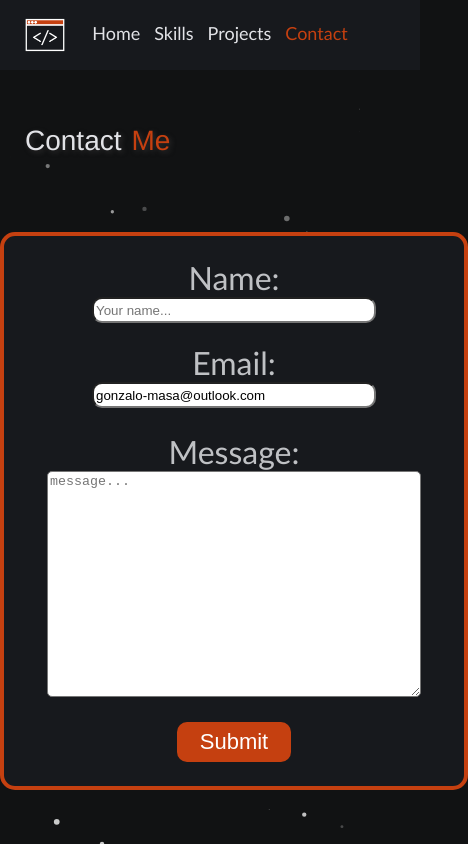
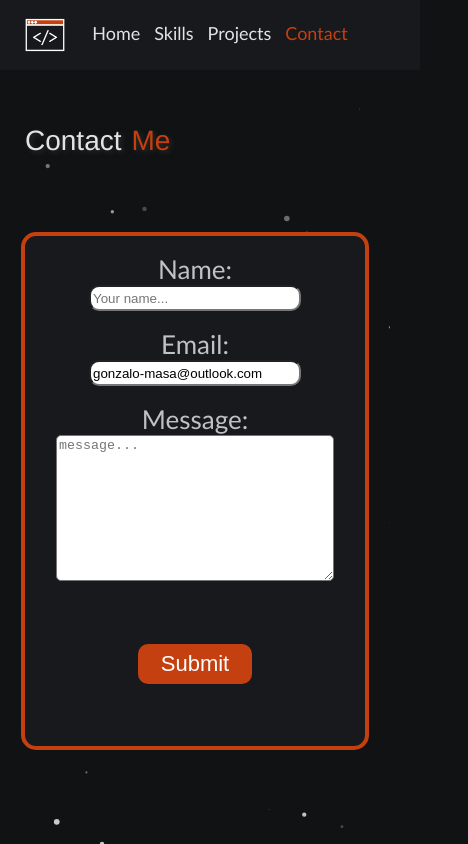
Before and after one commit to gonzalo00913/Portfolio-React, a React (Create React App) app: page /contact in a window 390 px wide. Shown: the whole page, 468 px wide, since content can reach past the window. Built offline with nearby package versions, Linux system fonts and the light colour scheme; a web font is replaced by a local one.

Commit message:
responsive contacto

```diff
--- a/src/componentes/Contacto/styleContacto.css
+++ b/src/componentes/Contacto/styleContacto.css
@@ -2,100 +2,9 @@
     color: rgb(197, 64, 16);
 }
 
-.loader {
-    font-size: 148px;
-    margin-top: 400px;
-    display: inline-block;
-    font-family: Arial, Helvetica, sans-serif;
-    font-weight: bold;
-    color: rgba(197, 64, 16, 0.313);
-    letter-spacing: 2px;
-    position: relative;
-    box-sizing: border-box;
-  }
-
-  .loader::after {
-    content: 'In progress';
-    position: absolute;
-    left: 0;
-    top: 0;
-    color: #263238;
-    text-shadow: 0 0 2px #FFF, 0 0 1px #FFF, 0 0 1px #FFF;
-    width: 100%;
-    height: 100%;
-    overflow: hidden;
-    box-sizing: border-box;
-    animation: animloader 6s linear infinite;
-  }
-
-  @keyframes animloader {
-    0% {
-      height: 100%;
-    }
-
-    100% {
-      height: 0%;
-    }
-  }
-
 
   /*Inicio Responsive*/
-@media screen and (max-width: 300px) {
-  .loader {
-    font-size: 20px;
-    margin-top: 100px;
-    display: inline-block;
-    font-family: Arial, Helvetica, sans-serif;
-    font-weight: bold;
-    color: rgba(197, 64, 16, 0.313);
-    letter-spacing: 2px;
-    position: relative;
-    box-sizing: border-box;
-    margin: auto;
-  }
-  .loader::after {
-    content: 'In progress';
-    position: absolute;
-    left: 0;
-    top: 0;
-    color: #263238;
-    text-shadow: 0 0 2px #FFF, 0 0 1px #FFF, 0 0 1px #FFF;
-    width: 100%;
-    height: 100%;
-    overflow: hidden;
-    box-sizing: border-box;
-    animation: animloader 6s linear infinite;
-  }
-}
 
-@media screen and (min-width: 301px) and (max-width: 570px) {
-  .loader {
-    font-size:3.2rem;
-    margin-top: 100px;
-    display: inline-block;
-    font-family: Arial, Helvetica, sans-serif;
-    font-weight: bold;
-    color: rgba(197, 64, 16, 0.313);
-    letter-spacing: 2px;
-    position: relative;
-    box-sizing: border-box;
-
-  }
-  .loader::after {
-    content: 'In progress';
-    position: absolute;
-    left: 0;
-    top: 0;
-    color: #263238;
-    text-shadow: 0 0 2px #FFF, 0 0 1px #FFF, 0 0 1px #FFF;
-    width: 100%;
-    height: 100%;
-    overflow: hidden;
-    box-sizing: border-box;
-    animation: animloader 6s linear infinite;
-  }
-
-}
 
 .contenedor-email{
 
@@ -181,3 +90,126 @@ input{
     transform: translateY(0);
   }
 }
+
+@media screen and (max-width: 300px) {
+  .container-neb{
+
+    width: 250px;
+    height: 440px;
+    margin: auto;
+
+
+  }
+
+  .container-name{
+    display: flex;
+    flex-direction: column;
+    font-size: 22px;
+    margin-top: 12px;
+
+  }
+  .container-email{
+    display: flex;
+    flex-direction: column;
+    font-size: 22px;
+    margin-top: 12px;
+  }
+
+  .container-mensaje{
+    display: flex;
+    flex-direction: column;
+    font-size: 22px;
+    margin-top: 12px;
+  }
+
+  .textarea{
+    height: 140px;
+    margin: 14px;
+    border-radius: 5px;
+    width: 80%;
+    margin: auto;
+  }
+  input{
+    margin: auto;
+
+    width: 60%;
+    border-radius: 10px;
+    height: 20px;
+
+  }
+
+  .buton{
+    width: 7.1rem;
+    margin: auto;
+    background-color:rgb(197, 64, 16) ;
+    color:white;
+    border: none;
+    border-radius: 10px;
+    height: 40px;
+    font-size: 22px;
+
+  }
+
+
+}
+
+@media screen and (min-width: 301px) and (max-width: 500px) {
+  .container-neb{
+
+    width:340px;
+    height: 510px;
+    margin: auto;
+
+
+  }
+
+  .container-name{
+    display: flex;
+    flex-direction: column;
+    font-size: 26px;
+    margin-top: 17px;
+
+  }
+  .container-email{
+    display: flex;
+    flex-direction: column;
+    font-size: 26px;
+    margin-top: 17px;
+  }
+
+  .container-mensaje{
+    display: flex;
+    flex-direction: column;
+    font-size: 26px;
+    margin-top: 17px;
+  }
+
+  .textarea{
+    height: 140px;
+    margin: 14px;
+    border-radius: 5px;
+    width: 80%;
+    margin: auto;
+  }
+  input{
+    margin: auto;
+
+    width: 60%;
+    border-radius: 10px;
+    height: 20px;
+
+  }
+
+  .buton{
+    width: 7.1rem;
+    margin: auto;
+    background-color:rgb(197, 64, 16) ;
+    color:white;
+    border: none;
+    border-radius: 10px;
+    height: 40px;
+    font-size: 22px;
+
+  }
+
+}
```
